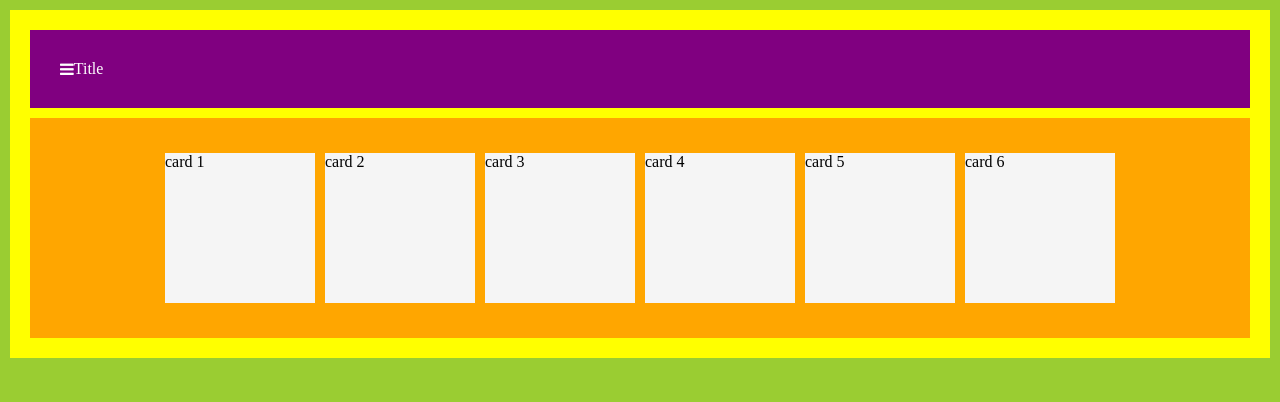
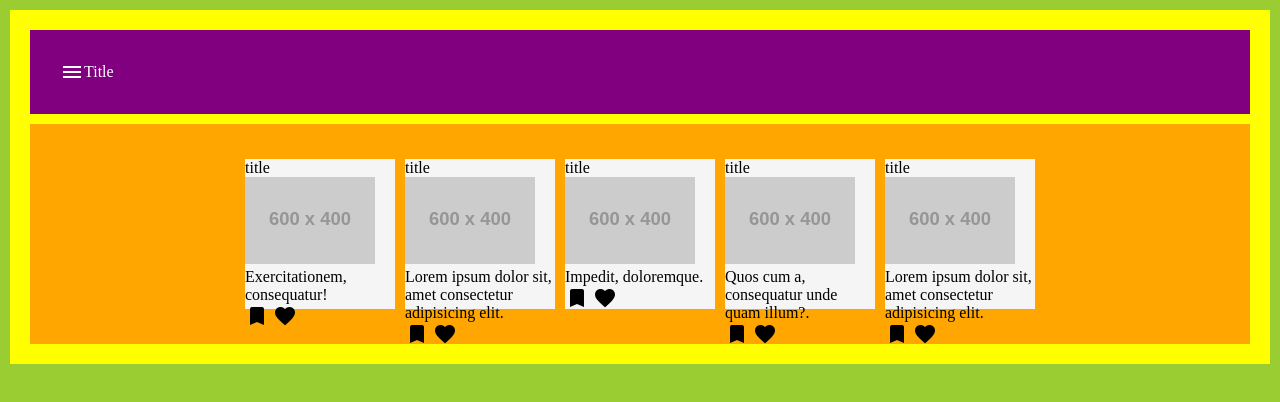
Before and after one commit to tansudasli/html-sandbox, a plain HTML site: page flex-cardbaseio/index.html in a window 1280 px wide. Drawn offline with Linux system fonts and the light colour scheme; placeholder pictures from the web are drawn by us.

Commit message:
cards implemented more realisticly

```diff
--- a/flex-cardbaseio/index.html
+++ b/flex-cardbaseio/index.html
@@ -5,6 +5,7 @@
     <meta name="viewport" content="width=device-width, initial-scale=1.0">
     <meta http-equiv="X-UA-Compatible" content="ie=edge">
     <link rel="stylesheet" href="https://cdnjs.cloudflare.com/ajax/libs/font-awesome/4.7.0/css/font-awesome.min.css">
+    <link rel="stylesheet" href="https://fonts.googleapis.com/icon?family=Material+Icons">
     <link rel="stylesheet" type="text/css" href="style.css">
     <title>Document</title>
 </head>
@@ -12,22 +13,92 @@
 
     <div class="top-menu">
 
-        <i class="fa fa-bars"></i>
+        <i class="material-icons">menu</i>
         <span>Title</span>
 
     </div>
 
-    <div class="content">
+    <div class="cards">
 
             <div id="item-1" class="item">
-                card 1
+                <div class="header">
+                    title
+                </div>
+
+                <div class="content">
+                    <img src="https://dummyimage.com/600x400/fefefe/969396.jpg&text=card" alt="card image" width="130">
+                    <span>Exercitationem, consequatur!</span>
+                </div>
+
+                <div class="footer">
+                        <i class="material-icons">bookmark</i>
+                        <i class="material-icons">favorite</i>
+                </div>
             </div>
-            <div id="item-1" class="item">card 2</div>
-            <div id="item-1" class="item">card 3</div>
-            <div id="item-1" class="item">card 4</div>
-            <div id="item-1" class="item">card 5</div>
-            <div id="item-1" class="item">card 6</div>
 
+            <div id="item-2" class="item">
+                    <div class="header">
+                        title
+                    </div>
+
+                    <div class="content">
+                        <img src="https://dummyimage.com/600x400/fefefe/969396.jpg&text=card" alt="card image" width="130">
+                        <span>Lorem ipsum dolor sit, amet consectetur adipisicing elit.</span>
+                    </div>
+
+                    <div class="footer">
+                            <i class="material-icons">bookmark</i>
+                            <i class="material-icons">favorite</i>
+                    </div>
+            </div>
+
+            <div id="item-3" class="item">
+                    <div class="header">
+                        title
+                    </div>
+
+                    <div class="content">
+                        <img src="https://dummyimage.com/600x400/fefefe/969396.jpg&text=card" alt="card image" width="130">
+                        <span><div class="10">Impedit, doloremque.</div></span>
+                    </div>
+
+                    <div class="footer">
+                            <i class="material-icons">bookmark</i>
+                            <i class="material-icons">favorite</i>
+                    </div>
+            </div>
+
+            <div id="item-4" class="item">
+                    <div class="header">
+                        title
+                    </div>
+
+                    <div class="content">
+                        <img src="https://dummyimage.com/600x400/fefefe/969396.jpg&text=card" alt="card image" width="130">
+                        <span><div class="10">Quos cum a, consequatur unde quam illum?.</div></span>
+                    </div>
+
+                    <div class="footer">
+                            <i class="material-icons">bookmark</i>
+                            <i class="material-icons">favorite</i>
+                    </div>
+            </div>
+
+            <div id="item-5" class="item">
+                    <div class="header">
+                        title
+                    </div>
+
+                    <div class="content">
+                        <img src="https://dummyimage.com/600x400/fefefe/969396.jpg&text=card" alt="card image" width="130">
+                        <span>Lorem ipsum dolor sit, amet consectetur adipisicing elit.</span>
+                    </div>
+
+                    <div class="footer">
+                            <i class="material-icons">bookmark</i>
+                            <i class="material-icons">favorite</i>
+                    </div>
+            </div>
     </div>
 
 </body>
--- a/flex-cardbaseio/style.css
+++ b/flex-cardbaseio/style.css
@@ -22,7 +22,7 @@ body {
     color: white;
 }
 
-.content {
+.cards {
     background-color: rgb(255, 166, 0);
     padding: 30px;
     margin: 10px;
```
